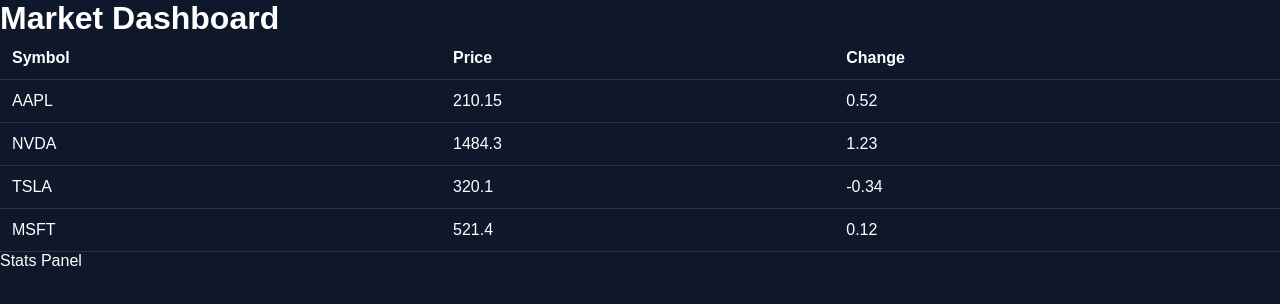
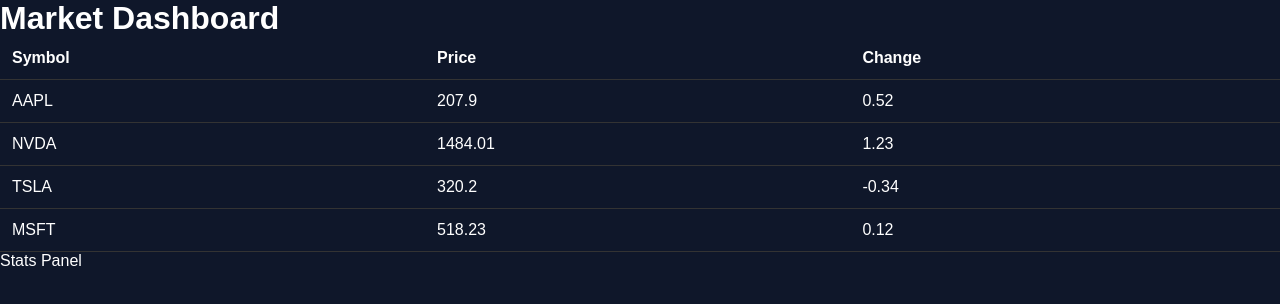
Before and after one commit to Pori-chan/market-realtime-dashboard, a React (Vite) app: page / in a window 1280 px wide. Shown: the top 304 px of the page. Built offline with nearby package versions, Linux system fonts and the light colour scheme.

Commit message:
価格（模擬）のリアルタイム変動

```diff
--- a/src/App.tsx
+++ b/src/App.tsx
@@ -1,11 +1,26 @@
 import { Header } from "./components/Header";
 import { MarketTable } from "./components/MarketTable";
 import { StatsPanel } from "./components/StatsPanel";
-import { useState } from "react";
+import { useEffect,useState } from "react";
 import { mockMarketData } from "./data/mockMarketData";
 
 function App() {
   const [marketData, setMarketData] = useState(mockMarketData);
+  useEffect(()=>{
+    const timer = setInterval(()=>{
+      setMarketData((currentData)=>{
+
+        const updatedData = currentData.map((item)=>({
+          ...item,
+          price:Number((item.price+(Math.random()-0.5)*2).toFixed(2)),
+        }));
+
+        return updatedData;
+      });
+    },1000);
+
+    return ()=> clearInterval(timer);
+  },[]);
 
   return (
     <div>
```
